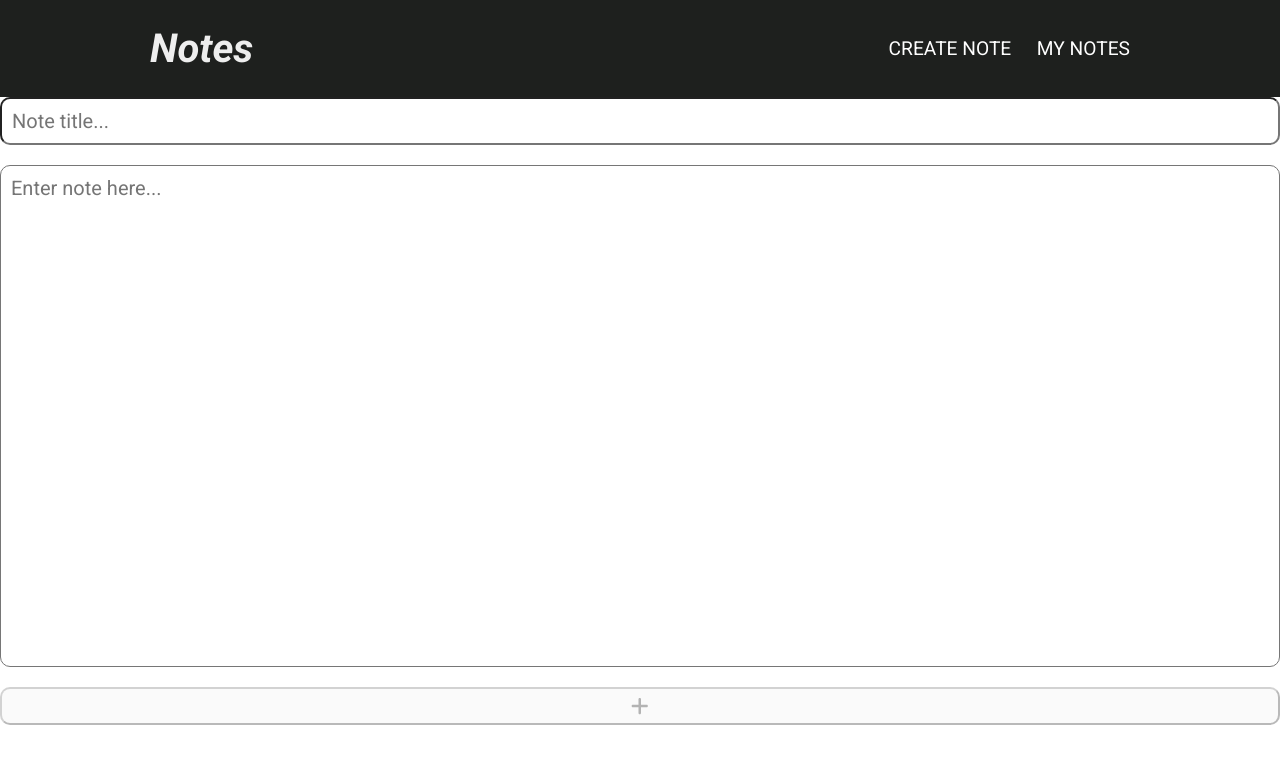
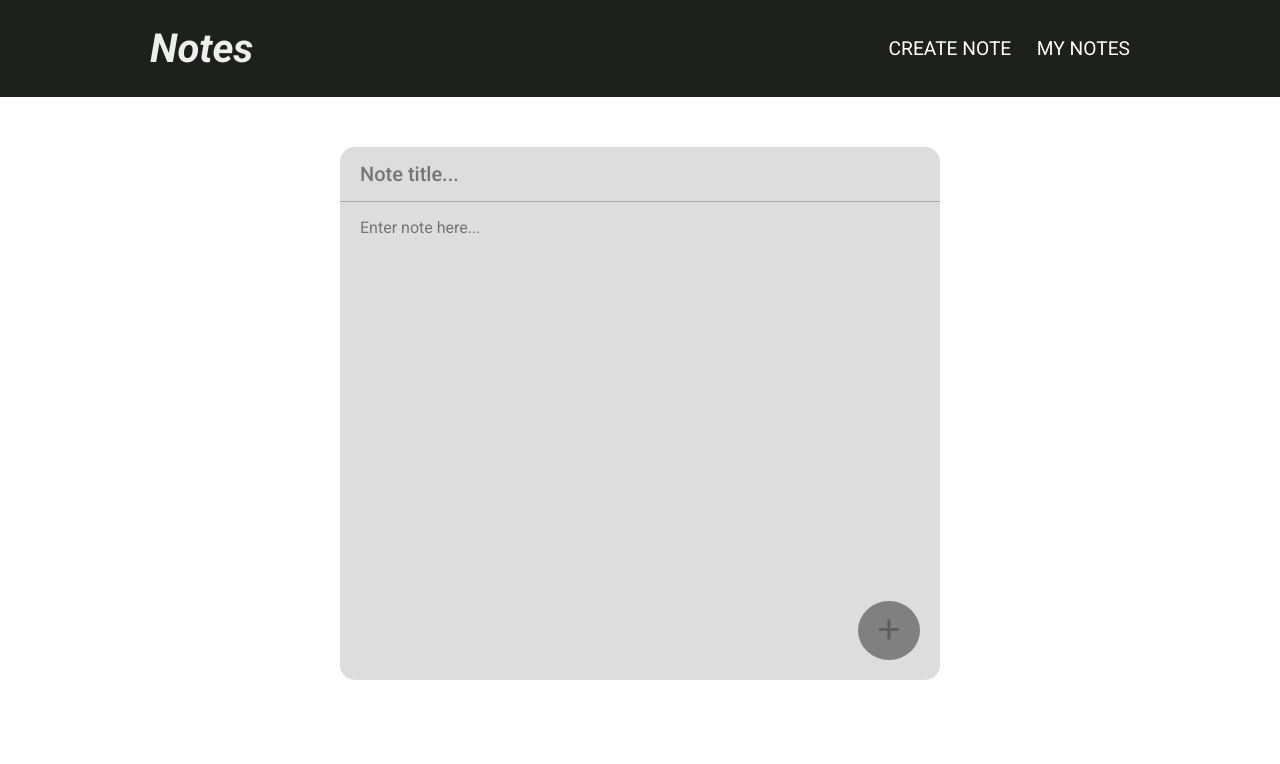
Before and after one commit to tadanama/react-notes-app, a React (Vite) app in the folder client/: page /note in a window 1280 px wide. Shown: the top 764 px of the page. Built offline with nearby package versions, Linux system fonts and the light colour scheme; data requests are answered from the project's data file.

Commit message:
Style AddNoteForm

```diff
--- a/client/src/index.css
+++ b/client/src/index.css
@@ -41,42 +41,67 @@ ul {
 }
 
 /* Form style */
-.form {
+
+form {
 	max-width: 600px;
 	margin-inline: auto;
-}
-
-.form h2 {
-	font-size: 2.5rem;
-	margin-bottom: 30px;
-}
-
-form {
+	margin-top: 50px;
 	display: flex;
 	flex-direction: column;
-}
-
-form label {
-	font-size: 1.5rem;
-	margin-bottom: 15px;
+	position: relative;
 }
 
 form input,
 form textarea {
-	margin-bottom: 20px;
-	padding: 10px;
-	font-size: 20px;
-	border-radius: 10px;
+	padding: 15px 20px;
+	border: none;
+	background-color: #dddddd;
+	color: #666666;
 }
 
-textarea {
-	resize: none;
+form input {
+	border-bottom: 1px solid rgba(0, 0, 0, 0.24);
+	font-size: 20px;
+	font-weight: 500;
+	border-radius: 15px 15px 0px 0px;
 }
 
-form button {
-	font-size: 1.25rem;
-	padding-block: 5px;
-	border-radius: 10px;
+form textarea {
+	font-size: 16px;
+	resize: none;
+	border-radius: 0px 0px 15px 15px;
+	line-height: 1.4;
+}
+
+form input:focus,
+form textarea {
+	outline: none;
+}
+
+.floating-button {
+	position: absolute;
+	bottom: 20px;
+	right: 20px;
+	font-size: 25px;
+	padding: 15px 20px;
+	border-radius: 50%;
+	border: none;
+}
+
+.add-icon {
+	background-color: black;
+	color: white;
+	cursor: pointer;
+	transition: 0.3s;
+}
+
+.add-icon:hover {
+	background-color: #04aa6de7;
+	color: white;
+}
+
+.disabled-button {
+	background-color: gray;
 }
 
 /* Notes card */
```
